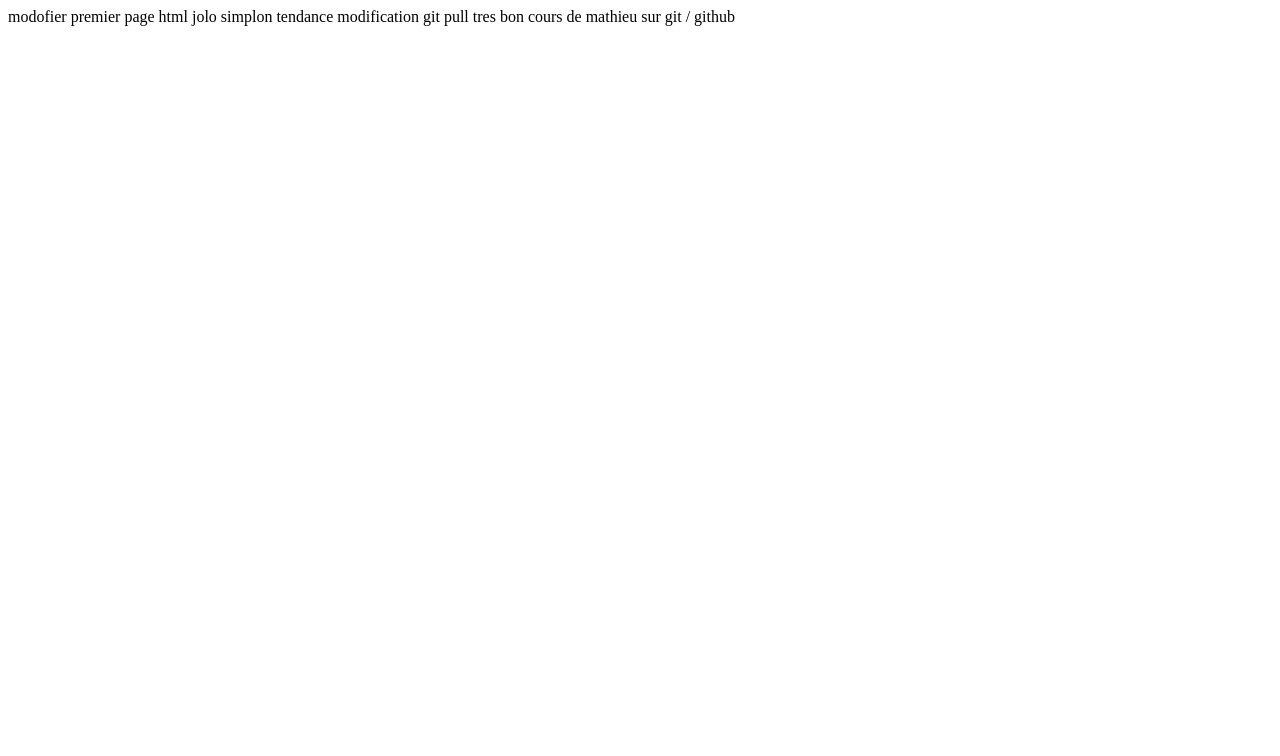
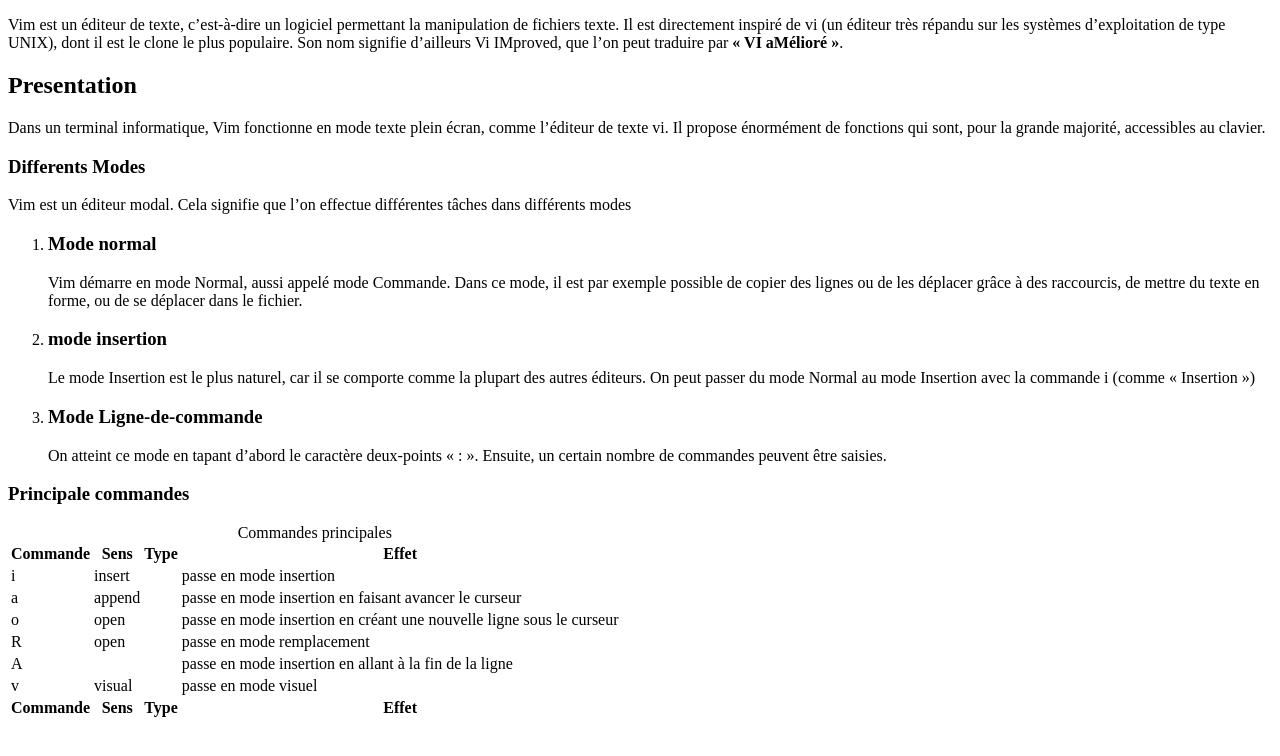
Before and after one commit to brahim59/cheatsheetvim, a plain HTML site: page index.html in a window 1280 px wide. Drawn offline with Linux system fonts and the light colour scheme.

Commit message:
creation de ma page

```diff
--- a/index.html
+++ b/index.html
@@ -1,11 +1,105 @@
-modofier premier page
+<!DOCTYPE html>
+<html>
+	<head>
+		<meta charset="utf-8" />
+		<title> Vim Cheat Sheet </title>
+</head>
+ 	<body>
+
+ 	<p>Vim est un éditeur de texte, c’est-à-dire un logiciel permettant la manipulation de fichiers texte. Il est directement inspiré de vi (un éditeur très répandu sur les systèmes d’exploitation de type UNIX), dont il est le clone le plus populaire. Son nom signifie d’ailleurs Vi IMproved, que l’on peut traduire par <strong>« VI aMélioré »</strong>.</p>
+
+ 	<h2>Presentation</h2>
 
 
-html
-jolo
-simplon
+ 	<p>Dans un terminal informatique, Vim fonctionne en mode texte plein écran, comme l’éditeur de texte vi. Il propose énormément de fonctions qui sont, pour la grande majorité, accessibles au clavier.</p>
 
-tendance
+ 	<h3>Differents Modes</h3>
 
-modification git pull
-tres bon cours de mathieu sur git / github
+ 	<p>Vim est un éditeur modal. Cela signifie que l’on effectue différentes tâches dans différents modes</p>
+
+ 	<ol>
+ 		<li>
+ 		<h3>Mode normal</h3>
+
+ 	<p>Vim démarre en mode Normal, aussi appelé mode Commande. Dans ce mode, il est par exemple possible de copier des lignes ou de les déplacer grâce à des raccourcis, de mettre du texte en forme, ou de se déplacer dans le fichier.</p>
+ 		</li>
+
+ 	  	<li>
+ 	  	<h3>mode insertion</h3>
+
+ 	<p>Le mode Insertion est le plus naturel, car il se comporte comme la plupart des autres éditeurs. On peut passer du mode Normal au mode Insertion avec la commande i (comme « Insertion »)</p>
+ 		</li>
+
+ 		<li>
+ 		<h3>Mode Ligne-de-commande</h3>
+
+
+    <p>On atteint ce mode en tapant d’abord le caractère deux-points « : ». Ensuite, un certain nombre de commandes peuvent être saisies. </p>
+    	</li>
+    	</ol>
+
+
+ <h3>Principale commandes</h3>
+
+<table>
+<caption>Commandes principales</caption>
+
+    <thead> <!-- En-tête du tableau -->
+ 	 	<tr>
+ 	   		<th>Commande</th>
+ 	   		<th>Sens</th>
+ 	   		<th>Type</th>
+ 	   		<th>Effet</th>
+ 	 	</tr>
+ 	</thead>
+  	<tfoot> <!--  Pieds de tableau -->
+ 	  	<tr>
+ 	 		<th>Commande</th>
+ 	 		<th>Sens</th>
+ 			<th>Type</th>
+ 	   	    <th>Effet</th>
+ 		</tr>
+ 	</tfoot>
+
+ 	<tbody> <!-- Corps du tableau -->
+		<tr>
+			<td>i</td>
+			<td>insert</td>
+			<td>       </td>
+			<td>passe en mode insertion</td>
+		</tr>
+		<tr>
+			<td>a</td>
+			<td>append</td>
+			<td>       </td>
+			<td> passe en mode insertion en faisant avancer le curseur </td>
+		</tr>
+		<tr>
+			<td>o</td>
+			<td>open</td>
+			<td>       </td>
+			<td>passe en mode insertion en créant une nouvelle ligne sous le curseur</td>
+		</tr>
+		<tr>
+			<td>R</td>
+			<td>open</td>
+			<td>       </td>
+			<td>passe en mode remplacement</td>
+		</tr>
+		<tr>
+			<td>A</td>
+			<td>  		</td>
+			<td>		</td>
+			<td>passe en mode insertion en allant à la fin de la ligne </td>
+		</tr>
+		<tr>
+			<td>v</td>
+			<td>visual</td>
+			<td>      	</td>
+			<td> passe en mode visuel </td>
+		</tr>
+
+	</tbody>
+</table>
+</body>
+</html>
```
